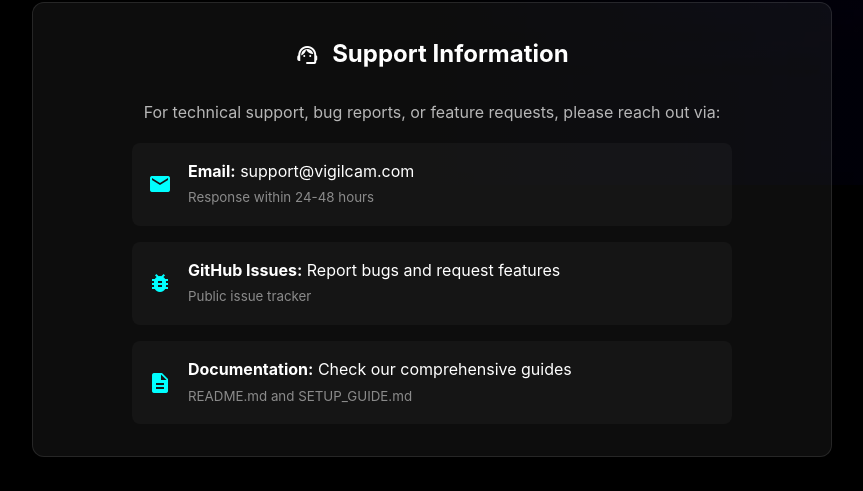
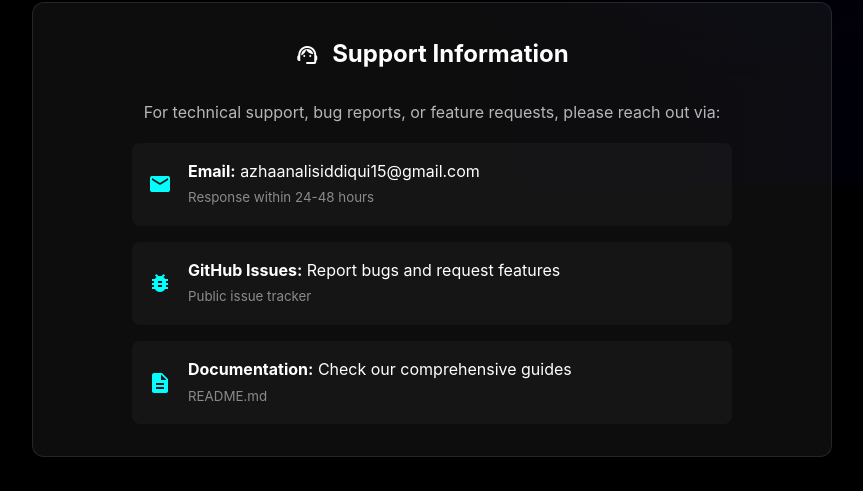
Before and after one commit to AzhaanGlitch/VigilCam, a Node server app: page /contact in a window 1280 px wide. Shown: the part 615-1106 px from the top of the page, without its empty margins (208-1071 px from the left). Run offline with Node 20, Linux system fonts and the light colour scheme; some libraries are stand-ins or nearby versions.

Commit message:
contact page updated

```diff
--- a/views/contact.ejs
+++ b/views/contact.ejs
@@ -6,6 +6,7 @@
   <title><%= title %></title>
   <link rel="stylesheet" href="/css/style.css">
   <link href="https://fonts.googleapis.com/icon?family=Material+Icons" rel="stylesheet">
+
 </head>
 <body>
   <!-- Background Image -->
@@ -61,7 +62,7 @@
           <div style="display: flex; align-items: center; gap: 1rem; padding: 1rem; background: rgba(255,255,255,0.03); border-radius: 8px;">
             <span class="material-icons" style="color: #00ffff;">email</span>
             <div>
-              <strong>Email:</strong> support@vigilcam.com<br>
+              <strong>Email:</strong> azhaanalisiddiqui15@gmail.com<br>
               <small style="color: var(--text-muted);">Response within 24-48 hours</small>
             </div>
           </div>
@@ -76,7 +77,7 @@
             <span class="material-icons" style="color: #00ffff;">description</span>
             <div>
               <strong>Documentation:</strong> Check our comprehensive guides<br>
-              <small style="color: var(--text-muted);">README.md and SETUP_GUIDE.md</small>
+              <small style="color: var(--text-muted);">README.md</small>
             </div>
           </div>
         </div>
```
